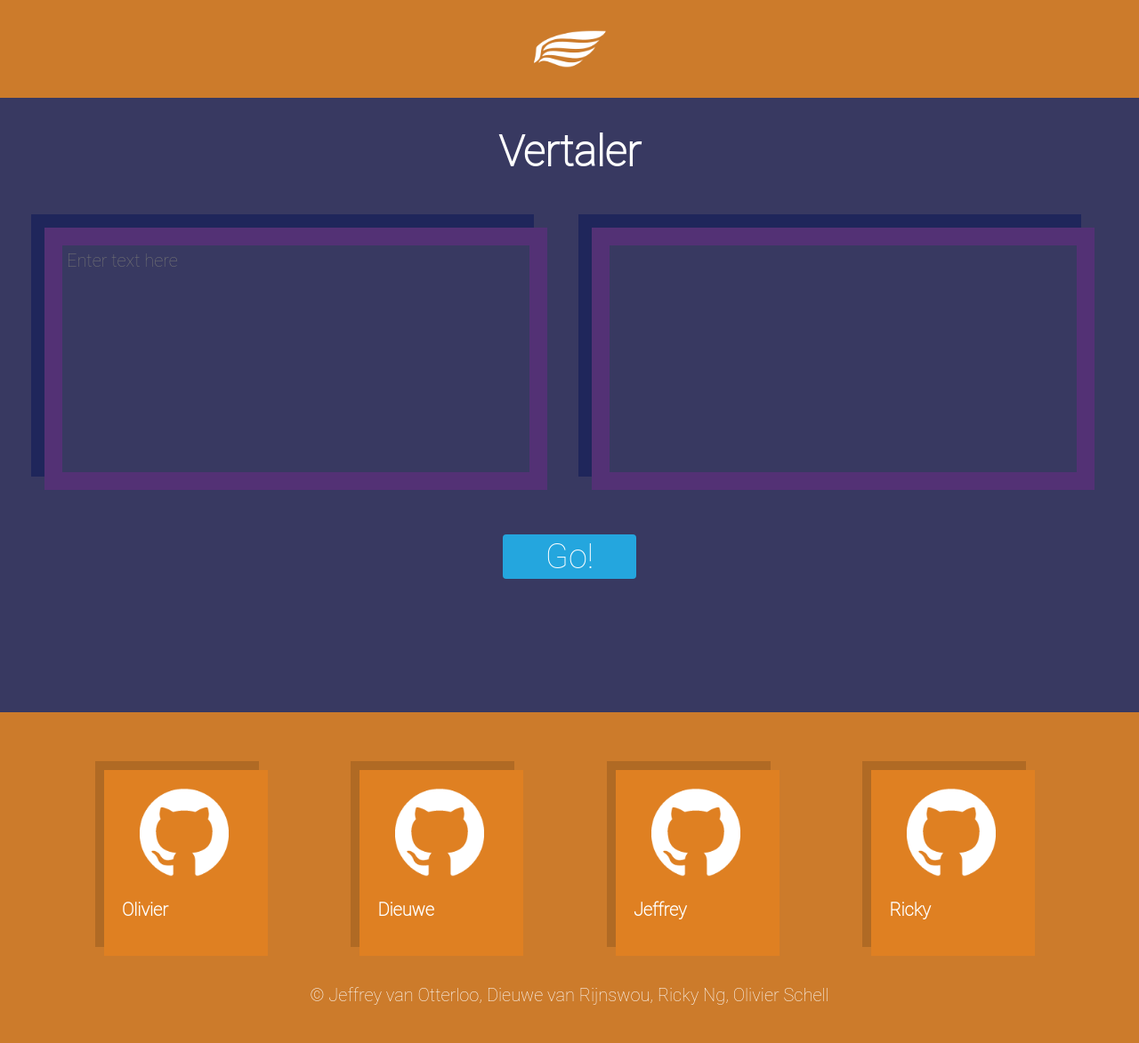
After one commit to RadiazOm/CLE3, a PHP site: page /translator.html in a window 1280 px wide. The commit adds this page. Shown: the whole page at 89% size. Run offline with PHP 8.4, Linux system fonts and the light colour scheme.

Commit message:
html en css van de translator pagina gemaakt

```diff
--- a/css/main.css
+++ b/css/main.css
@@ -47,6 +47,16 @@ body {
     margin-bottom: 25px;
 }
 
+/* Makes the input field not so ugly */
+.input-field {
+    margin: 0!important;
+    width: 100%;
+    box-sizing: border-box;
+    border: none;
+    outline: none;
+    resize: none;
+}
+
 /* styling for the footer */
 .footer {
     background-color: #CC7B2B;
@@ -62,15 +72,17 @@ body {
 /* used inside the .box-blue element to make a blue field */
 .field-blue {
     background-color: #383961;
-    margin: 5px;
+    height: 100%;
     padding: 5px;
+    box-sizing: border-box;
 }
 
 /* used inside the .box-orange element to make a blue field */
 .field-orange {
     background-color: #CC7B2B;
-    margin: 5px;
+    height: 100%;
     padding: 5px;
+    box-sizing: border-box;
 }
 
 /* This class serves as purpose to generalise a blue box in which contents should be placed */
@@ -78,6 +90,7 @@ body {
     background-color: #533175;
     box-shadow: -15px -15px #1f265b;
     padding: 20px;
+    width: 85%;
 }
 
 /* This class serves as purpose to generalise a orange box in which contents should be placed */
@@ -85,6 +98,7 @@ body {
     background-color: #DF8022;
     box-shadow: -10px -10px #B06A24;
     padding: 20px;
+    width: 85%;
 }
 
 /* used to make a blue background */
@@ -177,13 +191,19 @@ body {
     flex-direction: column;
 }
 
-/* Whenever there are too elements to fit next to eachother it overflows to the next row/column */
+/* arranges elements in a row */
+.flex-row {
+    display: flex;
+    flex-direction: row;
+}
+
+/* Whenever there are too many elements to fit next to another it overflows to the next row/column */
 .flex-wrap {
     display: flex;
     flex-wrap: wrap;
 }
 
-/* aligns content in the center veritcally(if it isnt flex-direction: column) */
+/* aligns content in the center vertically(if it isn't flex-direction: column) */
 .align-center {
     display: flex;
     align-items: center;
@@ -213,3 +233,24 @@ body {
 @media only screen and (max-width: 560px) {
 
 }
+
+/* From here on out these classes are only used in specific scenarios and are meant for specific circumstances only */
+/* ---------------------------------------------------------------------------------------------------------------- */
+/* Write your own classes here */
+
+/* Translator specific classes */
+/* --------------------------- */
+/* Translator specific classes */
+
+.space {
+    margin-inline: 20px;
+}
+
+.sign {
+    width: 70px;
+    height: 100px;
+}
+
+/* End of translator specific classes */
+/* ---------------------------------- */
+/* End of translator specific classes */
--- a/js/translator.js
+++ b/js/translator.js
@@ -1,18 +1,18 @@
 window.addEventListener('load', init);
 
-let form;
+let button;
 let input;
 let output;
 let errorMessage;
 let data;
 
 function init() {
-    form = document.getElementById('input-field');
+    button = document.getElementById('button');
     input = document.getElementById('input');
     output = document.getElementById('translated');
     errorMessage = document.getElementById('error');
 
-    form.addEventListener('submit', formClickHandler);
+    button.addEventListener('click', formClickHandler);
     getJSONdata(`webservice/index.php?id=1`, configureData);
 }
 
@@ -21,7 +21,6 @@ function configureData(e) {
 }
 
 function formClickHandler(e) {
-    e.preventDefault();
     let array = input.value.toLowerCase().split("");
     output.innerHTML = "";
     for (const letter of array) {
--- /dev/null
+++ b/translator.html
@@ -0,0 +1,65 @@
+<!DOCTYPE html>
+<html lang="en">
+<head>
+    <meta charset="UTF-8">
+    <title>Title</title>
+    <link rel="stylesheet" href="css/main.css">
+    <script src="js/translator.js"></script>
+</head>
+<body>
+
+<nav class="navbar">
+    <img src="media/soundoff-sport-website-favicon-white.png" alt="" class="logo">
+</nav>
+
+<h1 class="text-2 text-center">Vertaler</h1>
+
+<div class="flex-between container">
+    <div class="box-blue container">
+        <textarea rows="10" placeholder="Enter text here" id="input" class="field-blue input-field"></textarea>
+    </div>
+    <div class="box-blue container">
+        <div id="translated" class="field-blue flex-row flex-wrap"></div>
+    </div>
+</div>
+
+<div class="flex-center">
+    <button id="button" class="button">Go!</button>
+</div>
+
+<footer class="footer">
+    <div class="container flex-around">
+        <div class="box-orange align-center flex-wrap eight">
+            <a href="https://github.com/fredsjr" target="_blank">
+                <img src="media/github.png" alt="" class="logo">
+            </a>
+            <h3>Olivier</h3>
+        </div>
+        <div class="box-orange align-center flex-wrap eight">
+            <a href="https://github.com/soapinmysight" target="_blank">
+                <img src="media/github.png" alt="" class="logo">
+            </a>
+            <h3>Dieuwe</h3>
+        </div>
+        <div class="box-orange align-center flex-wrap eight">
+            <a href="https://github.com/RadiazOm" target="_blank">
+                <img src="media/github.png" alt="" class="logo">
+            </a>
+            <h3>Jeffrey</h3>
+        </div>
+        <div class="box-orange align-center flex-wrap eight">
+            <a href="https://github.com/ikeetkip" target="_blank">
+                <img src="media/github.png" alt="" class="logo">
+            </a>
+            <h3>Ricky</h3>
+        </div>
+    </div>
+    <div class="text-center text-4">
+        <span>
+            © Jeffrey van Otterloo, Dieuwe van Rijnswou, Ricky Ng, Olivier Schell
+        </span>
+    </div>
+</footer>
+
+</body>
+</html>
```
